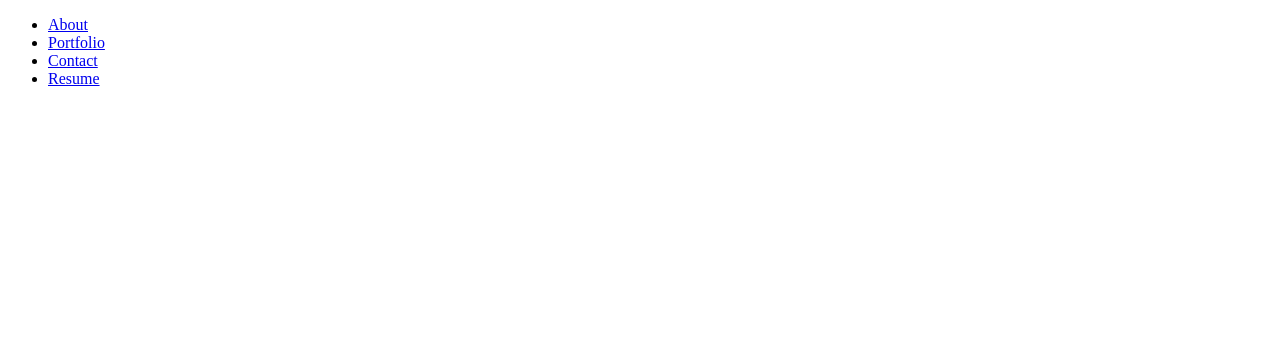
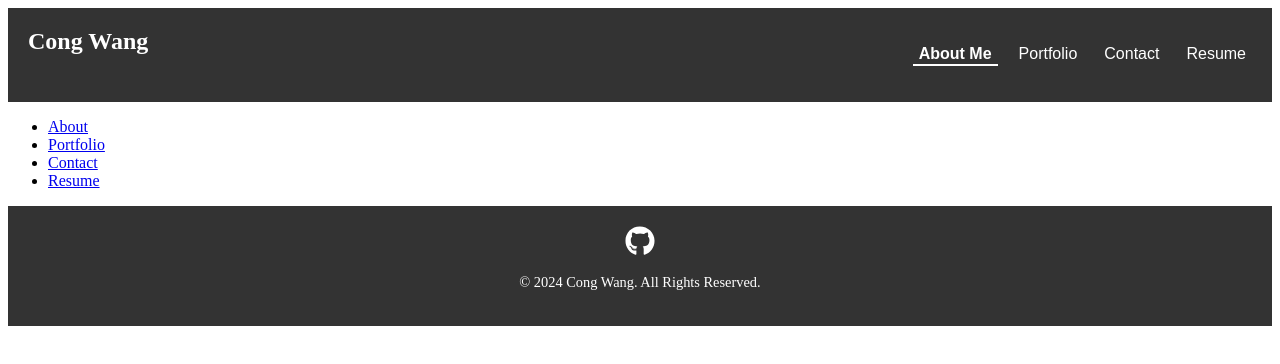
Before and after one commit to hydy1943cong/React_Portfolio, a React (Vite) app in the folder React_Portfolio/: page / in a window 1280 px wide. Shown: the top 364 px of the page. Built offline with nearby package versions, Linux system fonts and the light colour scheme.

Commit message:
header and footer added

```diff
--- a/React_Portfolio/package.json
+++ b/React_Portfolio/package.json
@@ -12,7 +12,8 @@
   "dependencies": {
     "react": "^18.3.1",
     "react-dom": "^18.3.1",
-    "react-router-dom": "^6.27.0"
+    "react-router-dom": "^6.27.0",
+    "react-icons": "^4.0.0"
   },
   "devDependencies": {
     "@eslint/js": "^9.9.0",
--- a/React_Portfolio/src/App.jsx
+++ b/React_Portfolio/src/App.jsx
@@ -1,15 +1,19 @@
 // Bringing in the required import from 'react-router-dom'
 import { Outlet } from 'react-router-dom';
 import Nav from './components/NavTabs';
+import Header from './components/Header';
+import Footer from './components/Footer';
 
 function App() {
   // The Outlet component will conditionally swap between the different pages according to the URL
   return (
     <>
+    <Header />
       <Nav />
       <main className="mx-3">
         <Outlet />
       </main>
+      <Footer />
     </>
   );
 }
--- /dev/null
+++ b/React_Portfolio/src/components/Footer.css
@@ -0,0 +1,27 @@
+/* Footer Styles */
+footer {
+    background-color: #333;
+    color: white;
+    padding: 20px;
+    text-align: center;
+  }
+
+  .footer-content {
+    display: flex;
+    justify-content: center;
+    gap: 20px;
+    margin-bottom: 10px;
+  }
+
+  .footer-content a {
+    color: white;
+    text-decoration: none;
+  }
+
+  .footer-content a:hover {
+    color: #ccc;
+  }
+
+  .footer-text {
+    font-size: 0.9rem;
+  }
--- /dev/null
+++ b/React_Portfolio/src/components/Footer.jsx
@@ -0,0 +1,18 @@
+import React from 'react';
+import './Footer.css';
+import { FaGithub} from 'react-icons/fa'; // Using FontAwesome icons
+
+const Footer = () => {
+  return (
+    <footer>
+      <div className="footer-content">
+        <a href="https://github.com/hydy1943cong" target="_blank" rel="noopener noreferrer">
+          <FaGithub size={30} />
+        </a>
+      </div>
+      <p className="footer-text">© {new Date().getFullYear()} Cong Wang. All Rights Reserved.</p>
+    </footer>
+  );
+};
+
+export default Footer;
--- /dev/null
+++ b/React_Portfolio/src/components/Header.css
@@ -0,0 +1,48 @@
+/* Header Styles */
+header {
+    background-color: #333;
+    color: white;
+    padding: 20px;
+    display: flex;
+    justify-content: space-between;
+    align-items: center;
+  }
+
+  .header-content {
+    display: flex;
+    justify-content: space-between;
+    width: 100%;
+  }
+
+  .developer-name {
+    font-size: 1.5rem;
+    margin: 0;
+  }
+
+  /* Navigation Styles */
+  nav ul {
+    list-style-type: none;
+    display: flex;
+    gap: 15px;
+  }
+
+  nav ul li {
+    display: inline;
+  }
+
+  nav ul li button {
+    background: none;
+    border: none;
+    color: white;
+    font-size: 1rem;
+    cursor: pointer;
+  }
+
+  nav ul li button:hover {
+    text-decoration: underline;
+  }
+
+  nav ul li.active button {
+    font-weight: bold;
+    border-bottom: 2px solid #fff;
+  }
--- /dev/null
+++ b/React_Portfolio/src/components/Header.jsx
@@ -0,0 +1,47 @@
+import React, { useState } from 'react';
+import './Header.css'; // Link to the CSS file for styling
+
+const Header = () => {
+  // State to track which section is active
+  const [activeSection, setActiveSection] = useState('about');
+
+  // Handle click event to update the active section
+  const handleNavClick = (section) => {
+    setActiveSection(section);
+
+    // Scroll to the corresponding section
+    const sectionElement = document.getElementById(section);
+    if (sectionElement) {
+      sectionElement.scrollIntoView({ behavior: 'smooth' });
+    }
+  };
+
+  return (
+    <header>
+      <div className="header-content">
+        {/* Developer's Name */}
+        <h1 className="developer-name">Cong Wang</h1>
+
+        {/* Navigation Menu */}
+        <nav>
+          <ul className="nav-links">
+            <li className={activeSection === 'about' ? 'active' : ''}>
+              <button onClick={() => handleNavClick('about')}>About Me</button>
+            </li>
+            <li className={activeSection === 'portfolio' ? 'active' : ''}>
+              <button onClick={() => handleNavClick('portfolio')}>Portfolio</button>
+            </li>
+            <li className={activeSection === 'contact' ? 'active' : ''}>
+              <button onClick={() => handleNavClick('contact')}>Contact</button>
+            </li>
+            <li className={activeSection === 'resume' ? 'active' : ''}>
+              <button onClick={() => handleNavClick('resume')}>Resume</button>
+            </li>
+          </ul>
+        </nav>
+      </div>
+    </header>
+  );
+};
+
+export default Header;
```
Also changed, not shown: 1 other file (tests, documents, lock files or other folders).
